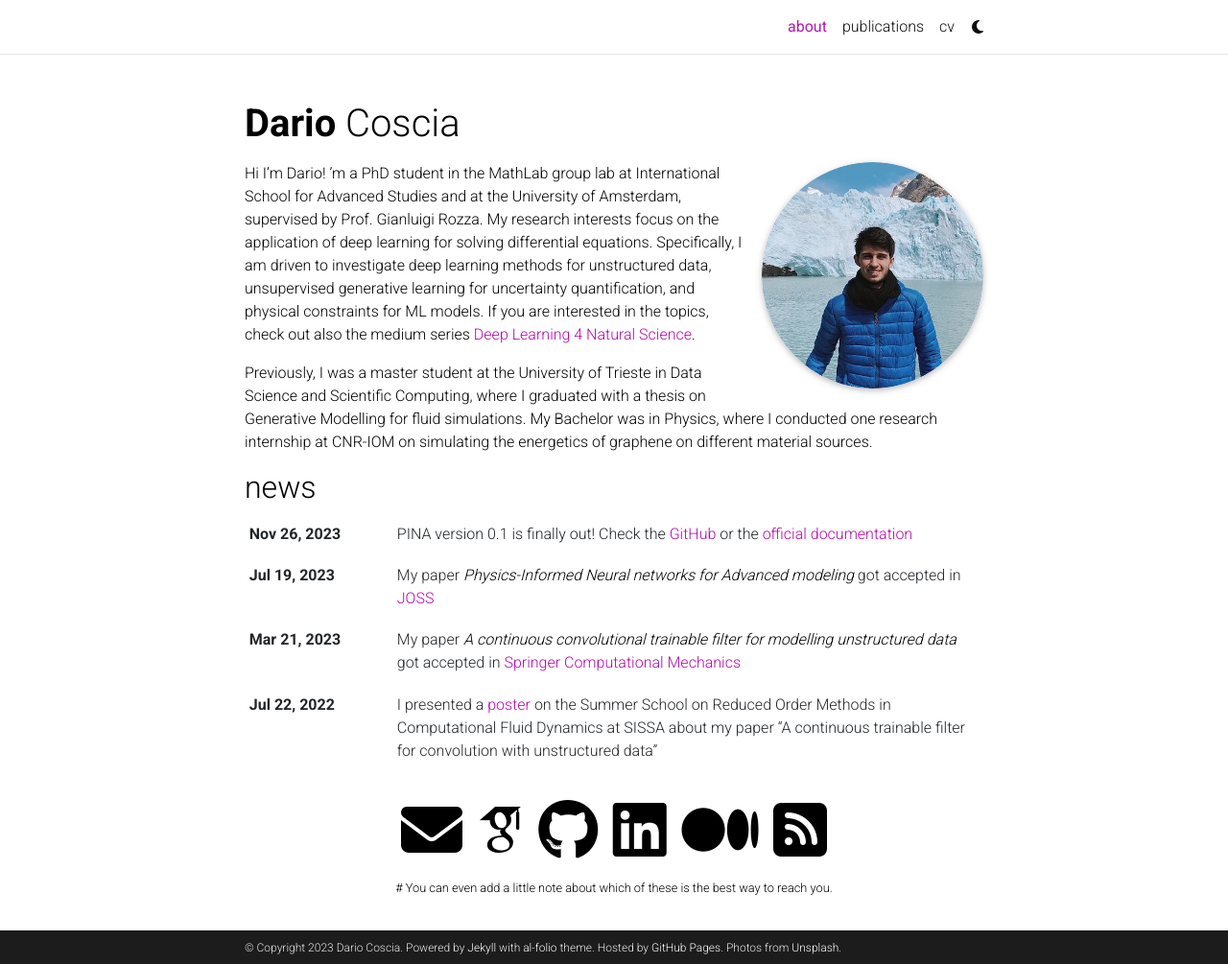
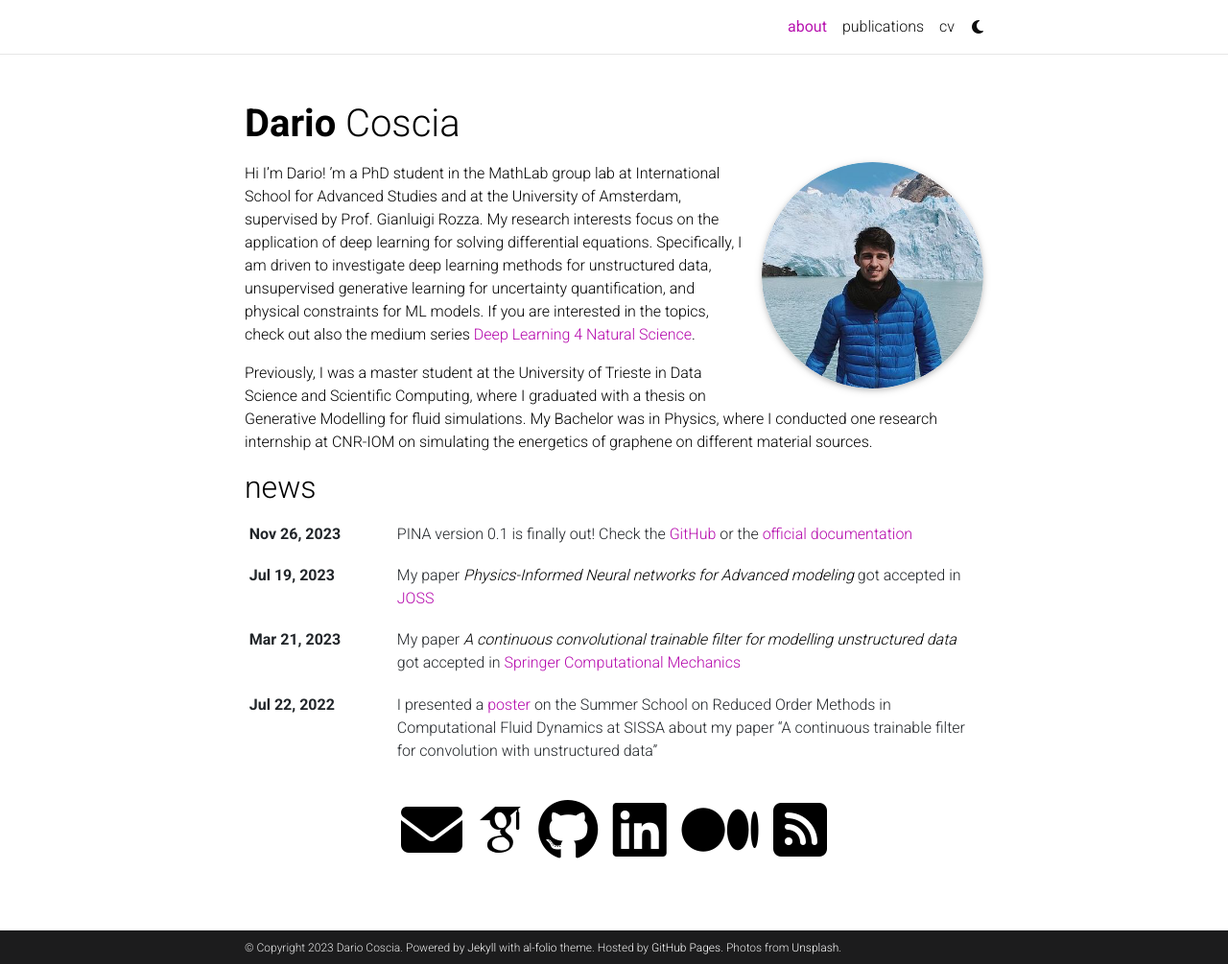
Before and after one commit to dario-coscia/dario-coscia.github.io, a Jekyll site: the page built from _pages/about.md, in a window 1280 px wide and 1005 px high. Shown: the whole window at 96% size. Built offline with Jekyll 4.4.1, drawn with Linux system fonts in a browser that asks for light colours; full-size pictures stand in for the smaller copies a plugin makes; some web fonts are replaced; comment, search, counter and statistics services are not loaded; a style sheet for code colours, icons or effects is not loaded.

Commit message:
fix social interacton

```diff
--- a/_config.yml
+++ b/_config.yml
@@ -68,43 +68,42 @@ og_image: # The site-wide (default for all links) Open Graph preview image
 # -----------------------------------------------------------------------------
 
 github_username: dario-coscia # your GitHub user name
-gitlab_username: # your GitLab user name
-twitter_username: # your Twitter handle
-mastodon_username: # your mastodon instance+username in the format instance.tld/@username
+scholar_userid: X6wlDE8AAAAJ # your Google Scholar ID
 linkedin_username: dario-coscia # your LinkedIn user name
-telegram_username: # your Telegram user name
-scholar_userid: X6wlDE8AAAAJ # your Google Scholar ID
-semanticscholar_id: # your Semantic Scholar ID
-whatsapp_number: # your WhatsApp number (full phone number in international format. Omit any zeroes, brackets, or dashes when adding the phone number in international format.)
-orcid_id: # your ORCID ID
 medium_username: dariocos99 # your Medium username
-quora_username: # your Quora username
-publons_id: # your ID on Publons
-lattes_id: # your ID on Lattes (Brazilian Lattes CV)
-osf_id: # your OSF ID
-research_gate_profile: # your profile on ResearchGate
-scopus_id: # your profile on Scopus
-blogger_url: # your blogger URL
-work_url: # work page URL
-keybase_username: # your keybase user name
-wikidata_id: # your wikidata id
-wikipedia_id: # your wikipedia id (Case sensitive)
-dblp_url: # your DBLP profile url
-stackoverflow_id: # your stackoverflow id
-kaggle_id: # your kaggle id
-lastfm_id: # your lastfm id
-spotify_id: # your spotify id
-pinterest_id: # your pinterest id
-unsplash_id: # your unsplash id
-instagram_id: # your instagram id
-facebook_id: # your facebook id
-youtube_id: # your youtube channel id (youtube.com/@<youtube_id>)
-discord_id: # your discord id (18-digit unique numerical identifier)
-zotero_username: # your zotero username
-wechat_qr: # filename of your wechat qr-code saved as an image (e.g., wechat-qr.png if saved to assets/img/wechat-qr.png)
+# gitlab_username: # your GitLab user name
+# twitter_username: # your Twitter handle
+# mastodon_username: # your mastodon instance+username in the format instance.tld/@username
+# telegram_username: # your Telegram user name
+# semanticscholar_id: # your Semantic Scholar ID
+# whatsapp_number: # your WhatsApp number (full phone number in international format. Omit any zeroes, brackets, or dashes when adding the phone number in international format.)
+# orcid_id: # your ORCID ID
+# quora_username: # your Quora username
+# publons_id: # your ID on Publons
+# lattes_id: # your ID on Lattes (Brazilian Lattes CV)
+# osf_id: # your OSF ID
+# research_gate_profile: # your profile on ResearchGate
+# scopus_id: # your profile on Scopus
+# blogger_url: # your blogger URL
+# work_url: # work page URL
+# keybase_username: # your keybase user name
+# wikidata_id: # your wikidata id
+# wikipedia_id: # your wikipedia id (Case sensitive)
+# dblp_url: # your DBLP profile url
+# stackoverflow_id: # your stackoverflow id
+# kaggle_id: # your kaggle id
+# lastfm_id: # your lastfm id
+# # spotify_id: # your spotify id
+# pinterest_id: # your pinterest id
+# unsplash_id: # your unsplash id
+# instagram_id: # your instagram id
+# facebook_id: # your facebook id
+# youtube_id: # your youtube channel id (youtube.com/@<youtube_id>)
+# discord_id: # your discord id (18-digit unique numerical identifier)
+# zotero_username: # your zotero username
+# wechat_qr: # filename of your wechat qr-code saved as an image (e.g., wechat-qr.png if saved to assets/img/wechat-qr.png)
 
-contact_note: >
-  # You can even add a little note about which of these is the best way to reach you.
+# contact_note: >
 
 # -----------------------------------------------------------------------------
 # Analytics and search engine verification
```
